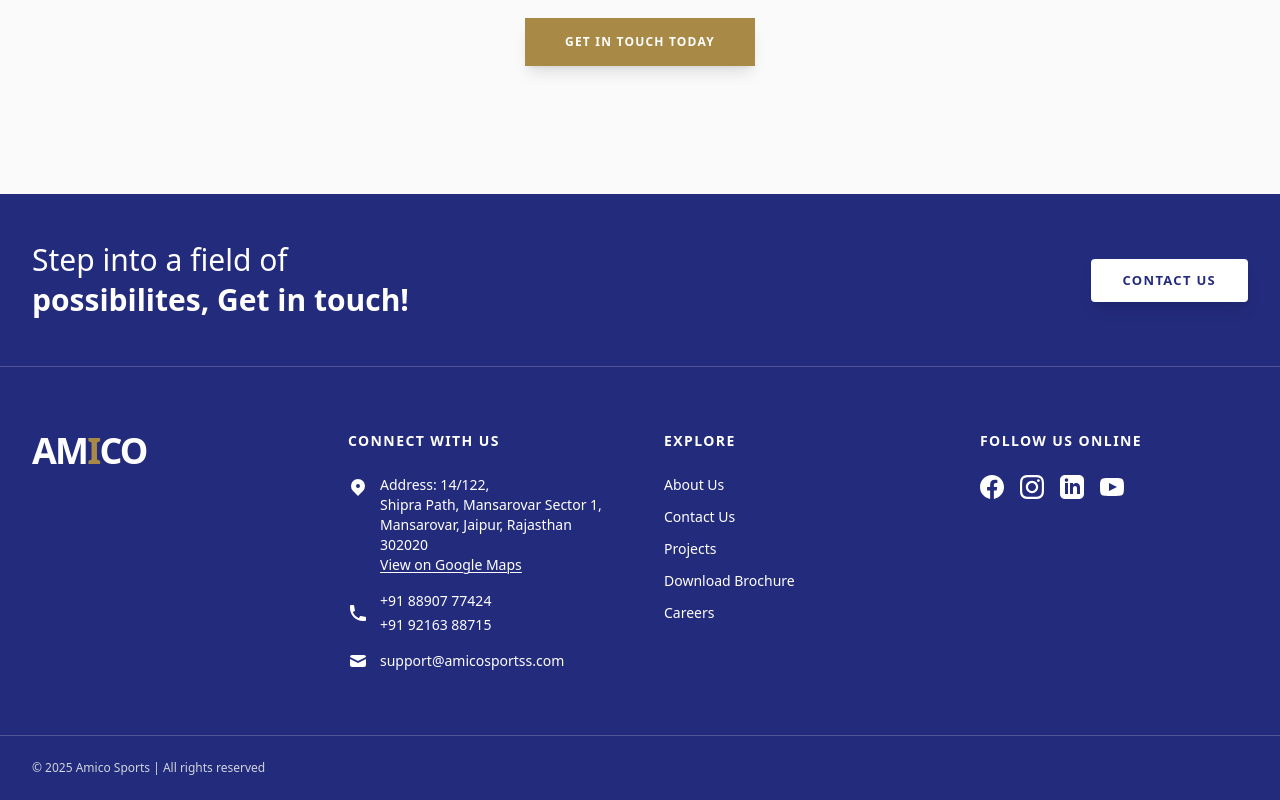
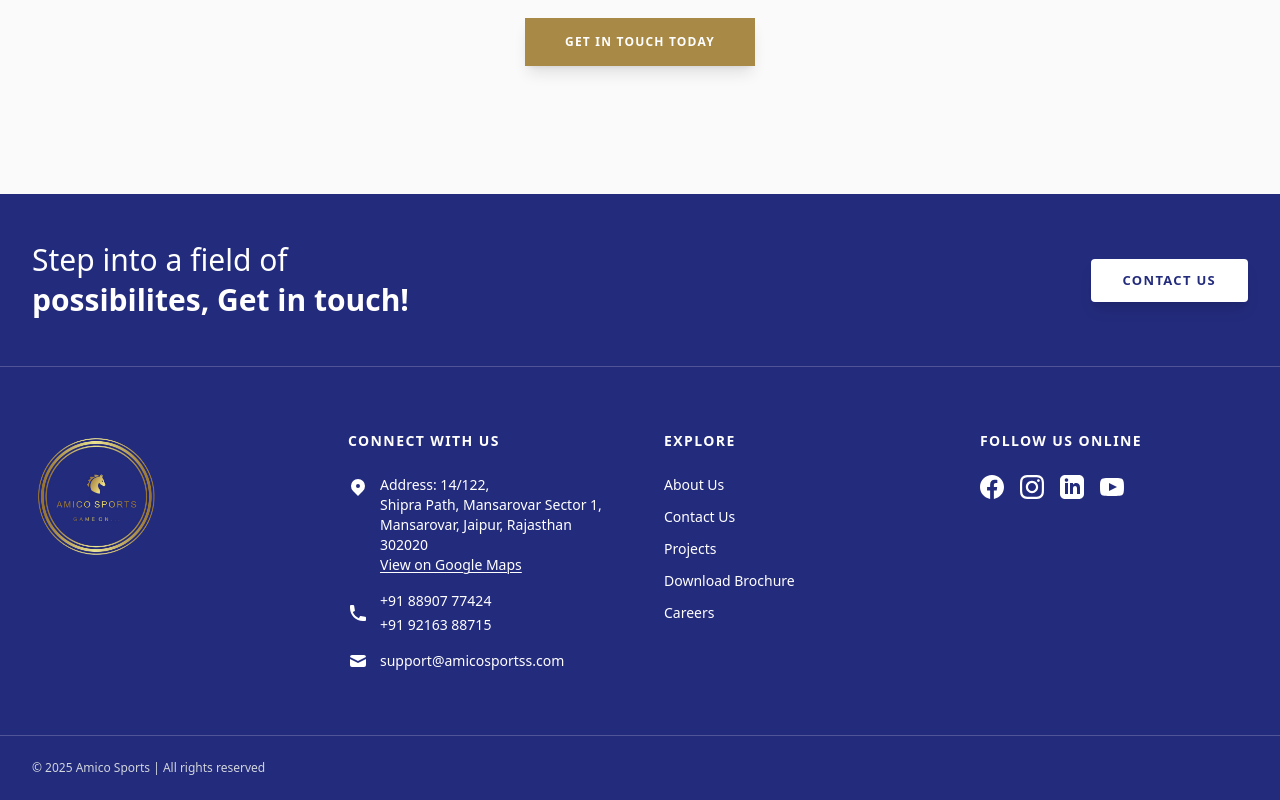
Before and after one commit to ikonsports5-maker/amico, a Next.js app: page /about in a window 1280 px wide. Shown: the part 4312-5112 px from the top of the page. Built offline with nearby package versions, Linux system fonts and the light colour scheme.

Commit message:
done fixxedd

```diff
--- a/app/components/Footer.tsx
+++ b/app/components/Footer.tsx
@@ -23,9 +23,7 @@ export default function Footer() {
                     {/* Brand Column */}
                     <div className="space-y-6">
                         <div className="flex items-center gap-2">
-                            <h2 className="text-4xl font-black tracking-tighter uppercase">
-                                AM<span className="text-[#a98946]">I</span>CO
-                            </h2>
+                            <img src="/images/amico-sticker.png" className="w-32" alt="Footer Logo" />
                         </div>
                     </div>
 
--- a/app/page.tsx
+++ b/app/page.tsx
@@ -589,7 +589,7 @@ function TestimonialsSection() {
     setCurrentIndex((prev) => (prev === testimonials.length - 1 ? 0 : prev + 1));
   };
 
-  const goToSlide = (index) => {
+  const goToSlide = (index: any) => {
     setCurrentIndex(index);
   };
 
```
Also changed, not shown: public/images/amico-sticker.png (renamed from public/images/AMICO_STICKER-removebg-preview (1).png).
